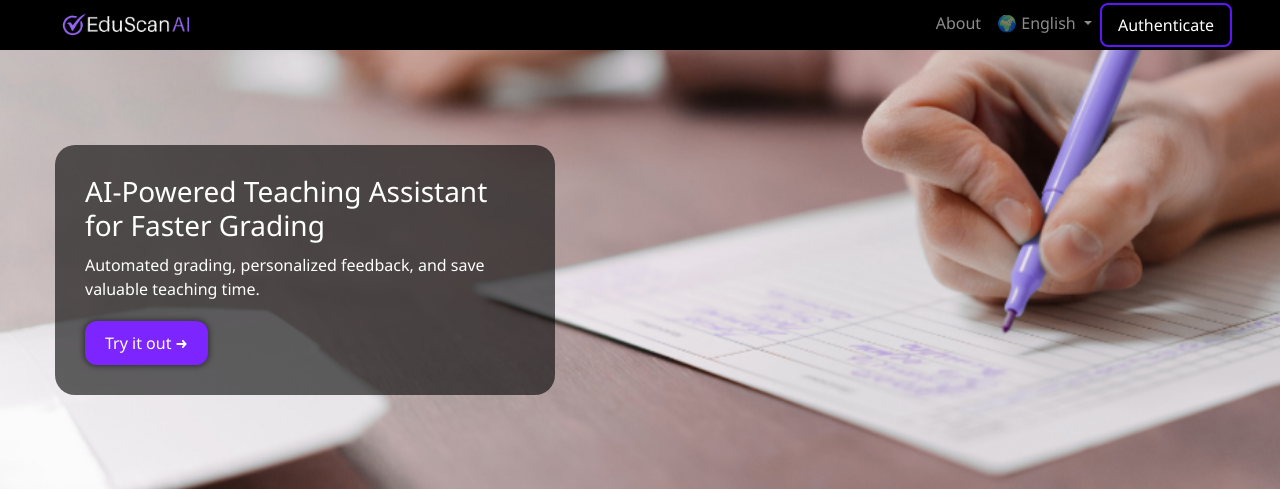
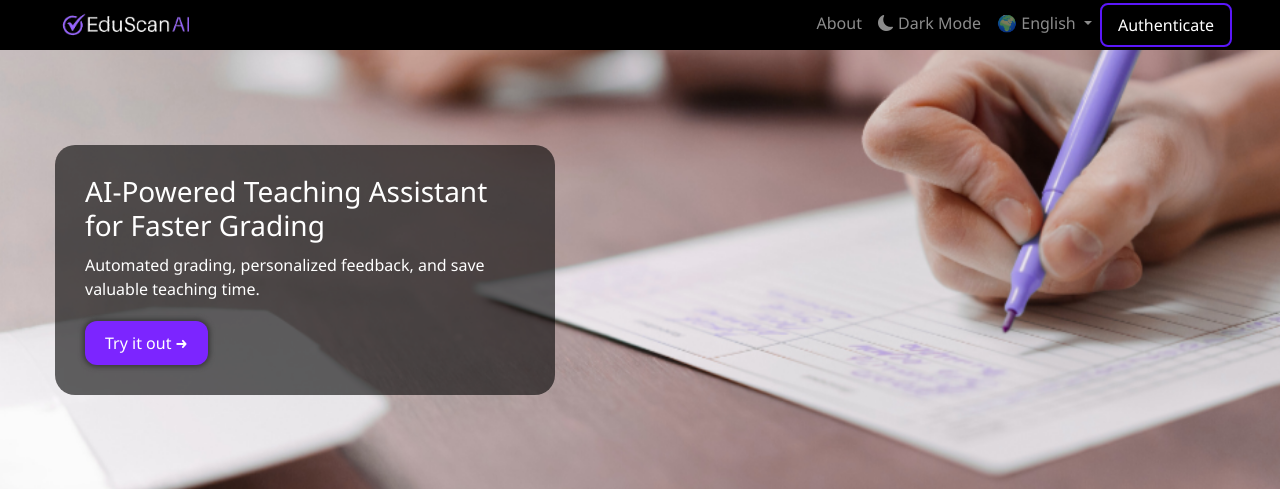
Before and after one commit to Suhani-T/EduScanAI, a Django app: page / in a window 1280 px wide. Shown: the top 489 px of the page. Run offline with Django 5.2, Linux system fonts and the light colour scheme; some web fonts are replaced.

Commit message:
added dark mode functionality

```diff
--- a/eduscanai/grading/templates/index.html
+++ b/eduscanai/grading/templates/index.html
@@ -7,6 +7,7 @@
     <title>EduScanAI</title>
     <!-- Bootstrap CDN -->
     <link href="https://cdn.jsdelivr.net/npm/bootstrap@5.3.0/dist/css/bootstrap.min.css" rel="stylesheet">
+    <link rel="stylesheet" href="https://cdn.jsdelivr.net/npm/bootstrap-icons@1.8.1/font/bootstrap-icons.css">
     <link href="https://fonts.googleapis.com/css2?family=Noto+Color+Emoji" rel="stylesheet">
 
     <meta name="csrf-token" content="{{ csrf_token }}">
@@ -312,6 +313,57 @@
         color: var(--text-color);
         border: 2px solid black;
         }
+        /* for dark mode */
+        body.dark-mode {
+            background-color: #121212;
+            color: #f8f9fa;
+        }
+
+        .dark-mode .navbar {
+            background-color: #1a1a1a !important;
+        }
+
+        .dark-mode .overlay {
+            background: rgba(0, 0, 0, 0.8);
+            color: #f8f9fa;
+        }
+
+        .dark-mode .content {
+            color: #f8f9fa;
+        }
+
+        .dark-mode .inputs {
+            background-color: #2d2d2d;
+            color: #f8f9fa;
+        }
+
+        .dark-mode .form-control {
+            background-color: #3d3d3d;
+            color: #f8f9fa;
+            border-color: #4d4d4d;
+        }
+
+        .dark-mode .footer {
+            background-color: #1a1a1a;
+        }
+
+        body {
+            transition: background-color 0.3s ease, color 0.3s ease;
+        }
+
+
+        .dark-mode .step-card {
+            background-color: transparent !important;
+        }
+
+
+        .dark-mode .step-card .step-description {
+            color: #cccccc !important;
+        }
+
+
+@import url("https://cdn.jsdelivr.net/npm/bootstrap-icons@1.8.1/font/bootstrap-icons.css");
+
 
 
 
@@ -333,6 +385,9 @@
 
                 <li class="nav-item"><a class="nav-link" href="#" onclick="scrollToSection('about-section')">About</a></li>
 
+
+
+                <li class="nav-item"><button id="darkModeToggle" class="btn btn-link nav-link"> <i class="bi bi-moon-fill"></i> Dark Mode</button></li>
 
                 <li class="nav-item dropdown notranslate">
                     <a class="nav-link dropdown-toggle" href="#" id="languageDropdown" role="button" data-bs-toggle="dropdown" aria-expanded="false">
@@ -891,7 +946,48 @@
         function setLanguage(lang) {
             document.getElementById("selected-language").textContent = lang;
         }
+
+
+//dark mode js
+
+        if (window.matchMedia && window.matchMedia('(prefers-color-scheme: dark)').matches && !localStorage.getItem('theme')) {
+        document.body.classList.add('dark-mode');
+        localStorage.setItem('theme', 'dark');
+    }
+
+    document.addEventListener('DOMContentLoaded', function() {
+        const darkModeToggle = document.getElementById('darkModeToggle');
+        const icon = darkModeToggle.querySelector('i');
+
+
+        const currentTheme = localStorage.getItem('theme');
+        if (currentTheme === 'dark') {
+            document.body.classList.add('dark-mode');
+            icon.classList.remove('bi-moon-fill');
+            icon.classList.add('bi-sun-fill');
+            darkModeToggle.innerHTML = '<i class="bi bi-sun-fill"></i> Light Mode';
+        }
+
+        darkModeToggle.addEventListener('click', function() {
+            document.body.classList.toggle('dark-mode');
+
+            if (document.body.classList.contains('dark-mode')) {
+                localStorage.setItem('theme', 'dark');
+                icon.classList.remove('bi-moon-fill');
+                icon.classList.add('bi-sun-fill');
+                darkModeToggle.innerHTML = '<i class="bi bi-sun-fill"></i> Light Mode';
+            } else {
+                localStorage.setItem('theme', 'light');
+                icon.classList.remove('bi-sun-fill');
+                icon.classList.add('bi-moon-fill');
+                darkModeToggle.innerHTML = '<i class="bi bi-moon-fill"></i> Dark Mode';
+            }
+        });
+    });
+
     </script>
+
+
 
     <!-- <script src="{% static 'js/evaluation.js' %}"></script> -->
 
```
